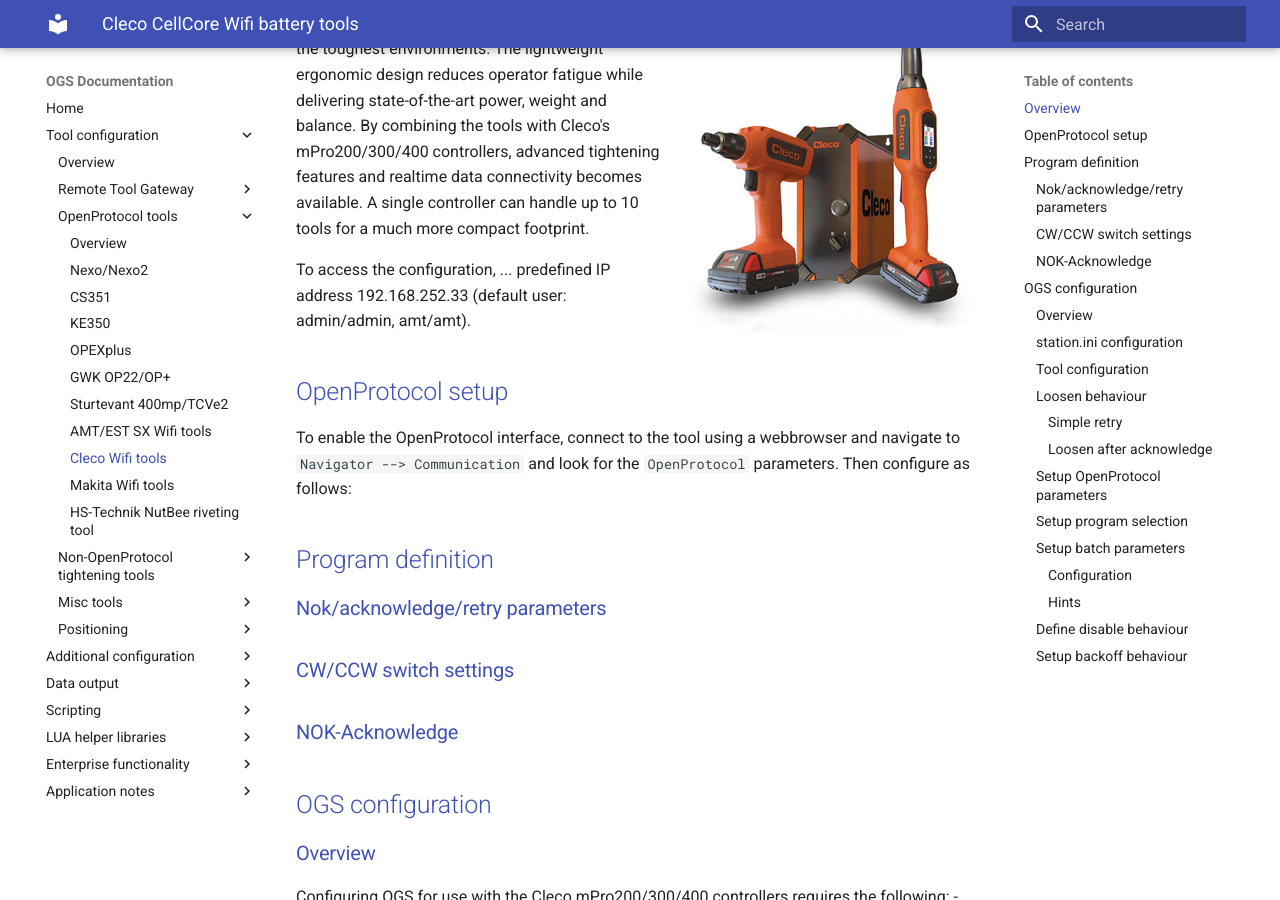
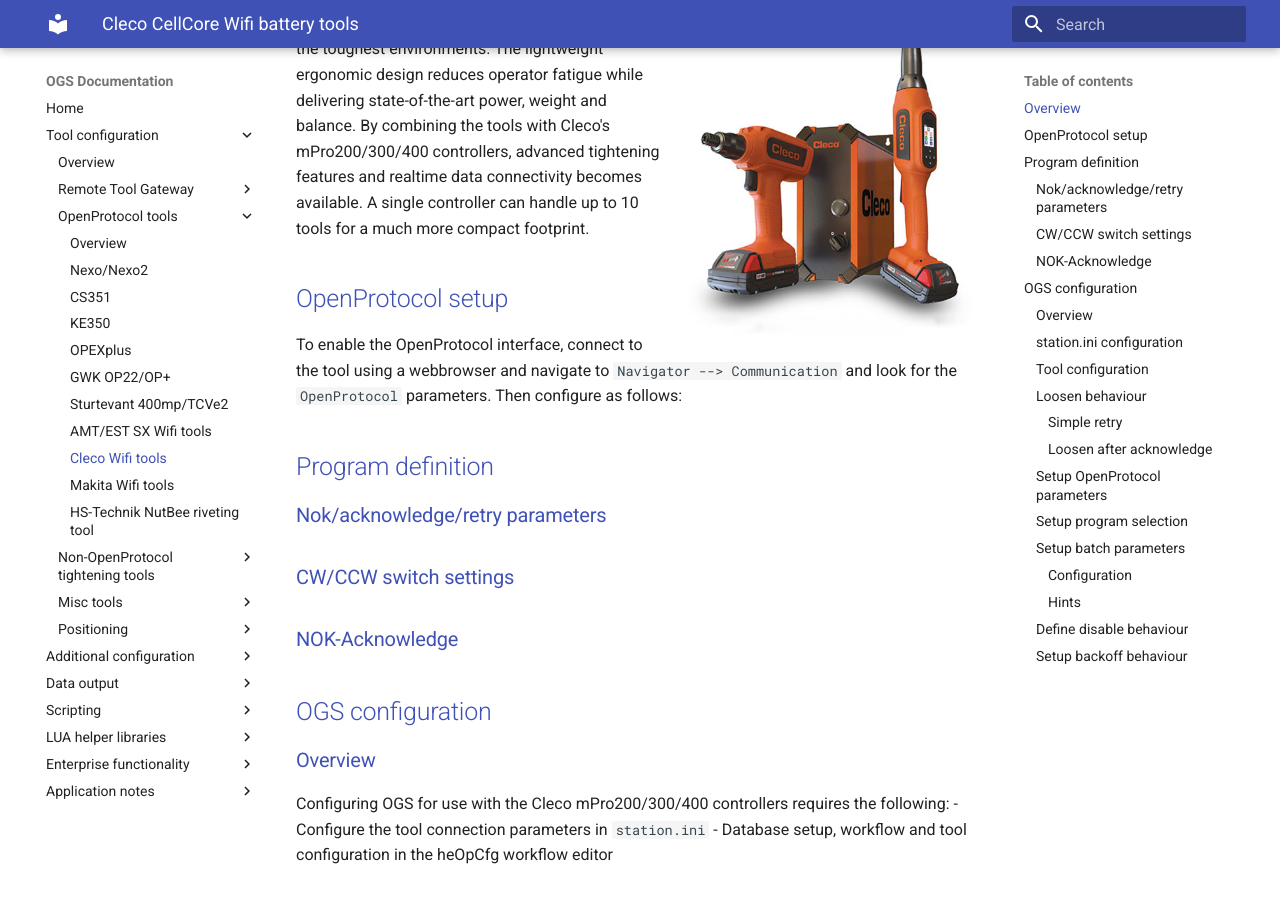
Before and after one commit to haller-erne/ogs, an MkDocs documentation site: the page built from docs/tools/openprotocol/cleco.md, in a window 1280 px wide and 900 px high, scrolled down 410 px. Built offline with MkDocs 1.6.1 and Material for MkDocs 9.7.7, drawn with Linux system fonts in a browser that asks for light colours.

```diff
--- a/docs/tools/openprotocol/cleco.md
+++ b/docs/tools/openprotocol/cleco.md
@@ -19,8 +19,6 @@ tags:
 
 ![Cleco CellCore Tools](resources/cleco-cellcore.png){ width="300", align=right }
 The [Cleco CellCore family of cordless tightening tools](https://www.clecotools.com/) are smart, durable and designed to withstand the toughest environments. The lightweight ergonomic design reduces operator fatigue while delivering state-of-the-art power, weight and balance. By combining the tools with Cleco's mPro200/300/400 controllers, advanced tightening features and realtime data connectivity becomes available. A single controller can handle up to 10 tools for a much more compact footprint.
-
-To access the configuration, ... predefined IP address 192.168.252.33 (default user: admin/admin, amt/amt).
 
 ## OpenProtocol setup
 
```
Also changed, not shown: docs/tools/misc/oetiker.md (+1 -1 lines).
